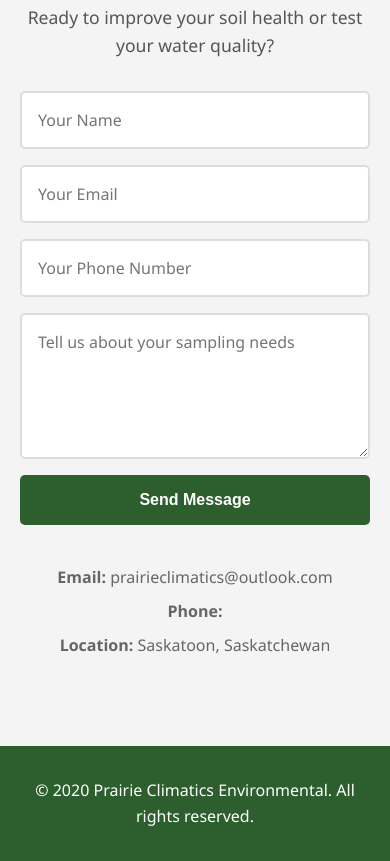
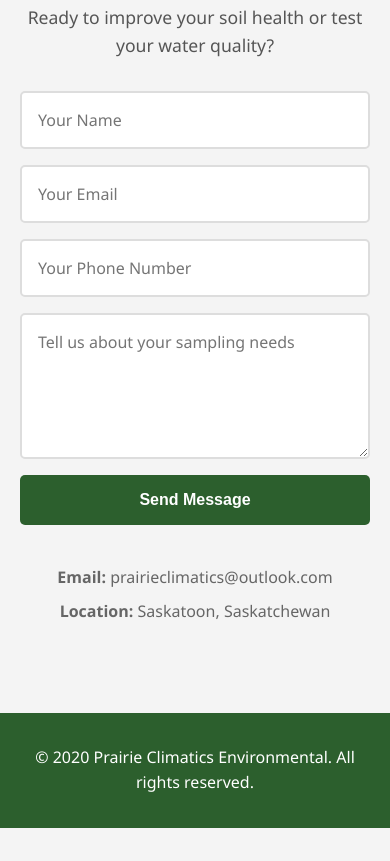
Before and after one commit to prairieclimatics/prairieclimaticsenvironmental, a plain HTML site: page index.html in a window 390 px wide. Shown: the part 7236-8097 px from the top of the page. After the commit the page ends 8064 px from the top, so only its background shows below. Drawn offline with Linux system fonts and the light colour scheme.

Commit message:
Remove phone number from contact information
Removed the phone number paragraph from contact info.

```diff
--- a/index.html
+++ b/index.html
@@ -172,7 +172,6 @@
             </form>
             <div class="contact-info">
                 <p><strong>Email:</strong> prairieclimatics@outlook.com</p>
-                <p><strong>Phone:</strong> </p>
                 <p><strong>Location:</strong> Saskatoon, Saskatchewan</p>
             </div>
         </div>
```
